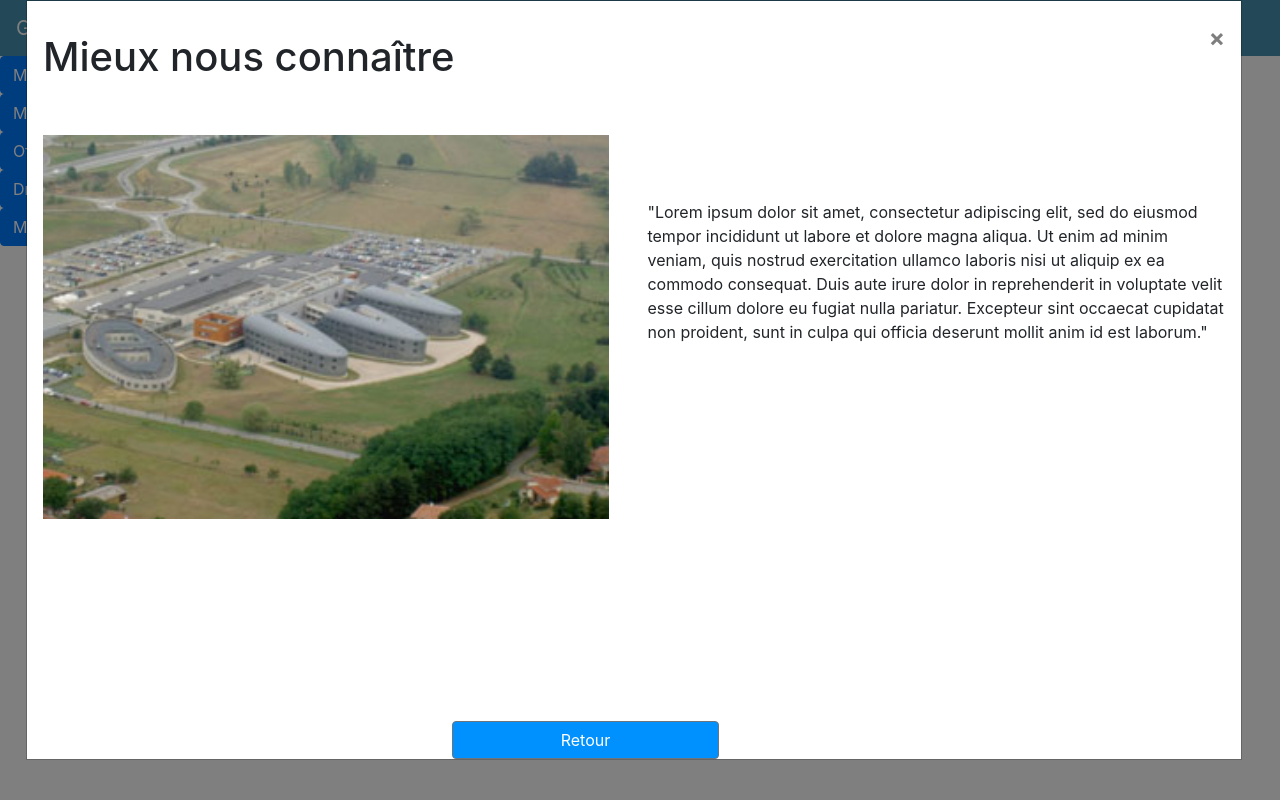
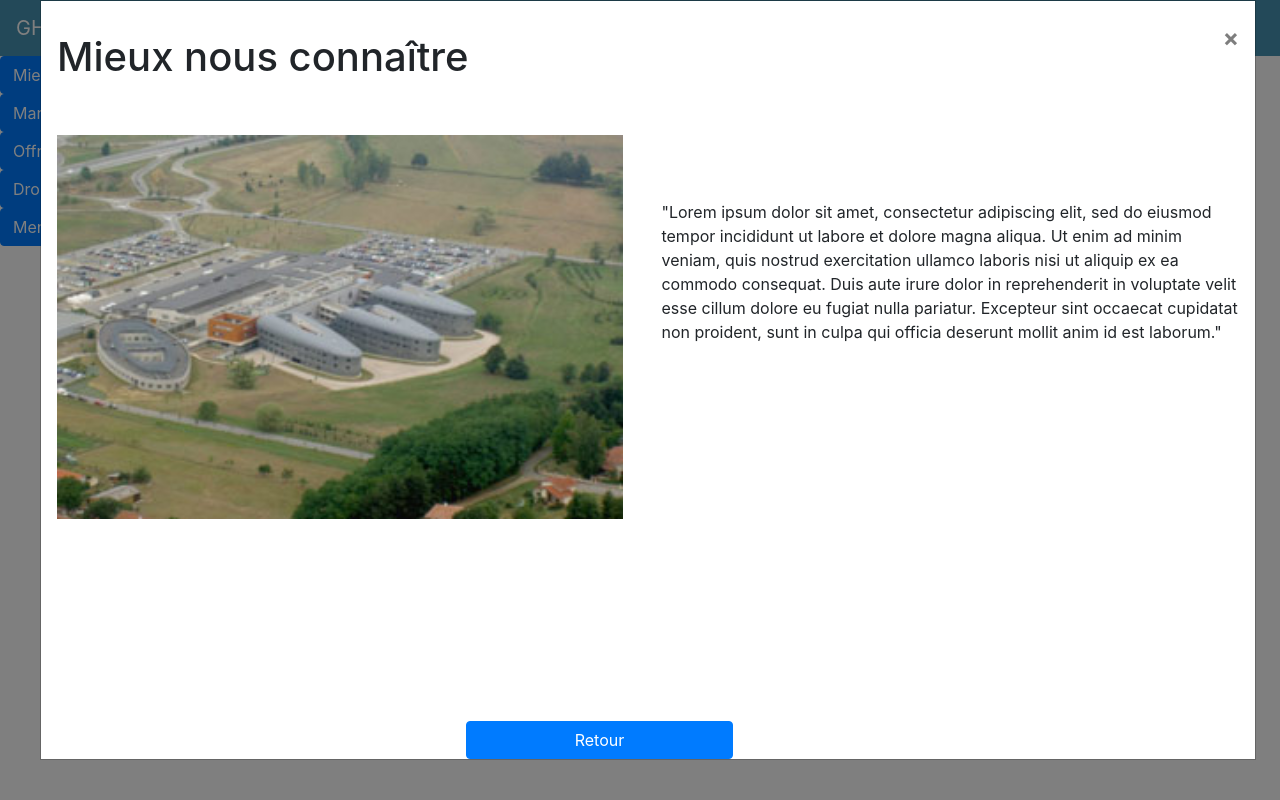
Before and after one commit to poulpass/Projet-GHT, a PHP site: page / in a window 1280 px wide, after a click on "Mieux nous connaître". Run offline with PHP 8.4, Linux system fonts and the light colour scheme; some libraries are stand-ins or nearby versions.

Commit message:
ajustement

```diff
--- a/index.html
+++ b/index.html
@@ -52,7 +52,7 @@
   <div class="modal fade bd-example-modal-lg" id="mieuxnousconnaitre" tabindex="-1" role="dialog" aria-labelledby="exampleModalLabel"
     aria-hidden="true">
     <div class="modal-dialog modal-lg" role="document">
-      <div class="modal-content">
+      <div class="modal-content"style="margin-left: 5%;">
         <div class="modal-body">
 
           <p>
@@ -82,7 +82,7 @@
 
           </div>
         </div>
-        <button type="button" id="boutton" class="btn btn-secondary" data-dismiss="modal">Retour</button>
+        <button type="button" id="boutton" class="btn btn-primary" data-dismiss="modal">Retour</button>
 
       </div>
     </div>
@@ -101,7 +101,7 @@
   <div class="modal fade" id="marchepublic" tabindex="-1" role="dialog" aria-labelledby="exampleModalLabel"
     aria-hidden="true">
     <div class="modal-dialog" role="document">
-      <div class="modal-content"style="width: 113%;height: 50%;margin-top: 22%;margin-left: 72%;">
+      <div class="modal-content"style="width: 107%;height: 50%;margin-top: 22%;margin-left: 72%;padding-left: 6%;border-radius: 10%;">
         <div class="modal-body">
 
           <p>
@@ -114,7 +114,7 @@
 
           <a href="http://www.chiva-chpo.fr/accueil-chiva-2/marches-publics.html"><input type="button" class="btn btn-primary" name="Chiva "value="CHIVA" style="margin-left: 30%;margin-top: 8%;width:30%;"/></a>
         </div>
-        <button type="button" id="boutton" class="btn btn-secondary" data-dismiss="modal" style="margin-bottom: 15%;padding-left: 2%;">Retour</button>
+        <button type="button" id="boutton" class="btn btn-primary" data-dismiss="modal" style="margin-bottom: 15%;padding-left: 2%;">Retour</button>
         </div>
       </div>
       </div>
@@ -133,24 +133,24 @@
   <div class="modal fade bd-example-modal-lg" id="Offre_demploi" tabindex="-1" role="dialog" aria-labelledby="exampleModalLabel"
     aria-hidden="true">
     <div class="modal-dialog modal-lg" role="document">
-      <div class="modal-content" style="width: 97%;margin-left: 30%;height: 61%;margin-top:10%;">
+      <div class="modal-content" style="width: 87%;margin-left: 35%;height: 61%;margin-top:10%;border-radius:6%;padding-left: 2%;">
         <div class="modal-body">
 
           <p>
             </p><h1>Offre d'emploi</h1>
           <p></p>
 
-          <button type="button" class="close" data-dismiss="modal" aria-label="Close">
+          <button type="button" class="close" data-dismiss="modal" aria-label="Close"style="margin-top: -9%;">
             <span aria-hidden="true">×</span>
           </button>
 
             <a href="http://www.chiva-chpo.fr/accueil-chiva/1-mieux-nous-connaitre/travailler-au-chiva/les-offres-d-emploi.html"><input class="btn btn-primary" name="Chiva " value="CHIVA" style="margin-left: 16%;margin-top: 5%;width:16%;" type="button"></a>
             <a href="http://www.ch-ariege-couserans.fr/ABC/Le-CHAC-recrute/Offres-medicales.aspx"><input class="btn btn-primary" name="Chac" value="CHAC" style="margin-left: 29%;margin-top: 5%;width:16%;" type="button"></a>
             <a href="http://www.ch-axlesthermes.fr/PBCPPlayer.asp?ID=1324701"><input class="btn btn-primary" name="Ax" value="AX" style="margin-left: 16%;margin-top: 5%; width:16%;" type="button"></a>
-            <a href="http://www.hopital-tarascon09.com/PBCPPlayer.asp?ID=532483"><input class="btn btn-primary" name="Tarascon" value="TARASCON" style="margin-left: 29%;margin-top: 5%;width:16%;" type="button"></a>
+            <a href="http://www.hopital-tarascon09.com/PBCPPlayer.asp?ID=532483"><input class="btn btn-primary" name="Tarascon" value="TARASCON" style="margin-left: 29%;margin-top: 5%;width:16%;padding-left: 1%;" type="button"></a>
 
         </div>
-        <button type="button" id="boutton" class="btn btn-secondary" data-dismiss="modal">Retour</button>
+        <button type="button" id="boutton" class="btn btn-primary" data-dismiss="modal" style="margin-bottom: 10%;">Retour</button>
 
       </div>
 
@@ -200,7 +200,7 @@
 
           </div>
         </div>
-        <button type="button" id="boutton" class="btn btn-secondary" data-dismiss="modal">Retour</button>
+        <button type="button" id="boutton" class="btn btn-primary" data-dismiss="modal">Retour</button>
 
       </div>
     </div>
@@ -258,7 +258,7 @@
 
           </div>
         </div>
-        <button type="button" id="boutton" class="btn btn-secondary" data-dismiss="modal">Retour</button>
+        <button type="button" id="boutton" class="btn btn-primary" data-dismiss="modal">Retour</button>
 
       </div>
     </div>
--- a/style.css
+++ b/style.css
@@ -23,7 +23,6 @@
   }
 
   #boutton{
-    background-color: #0091ff;
     margin-left: 35%;
     margin-right: 43%;
   }
```
